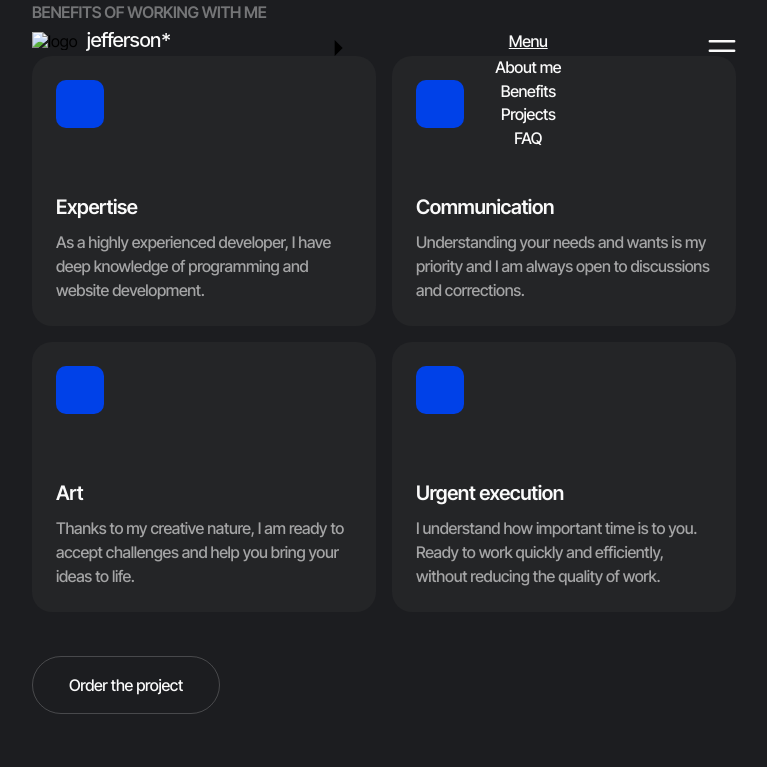
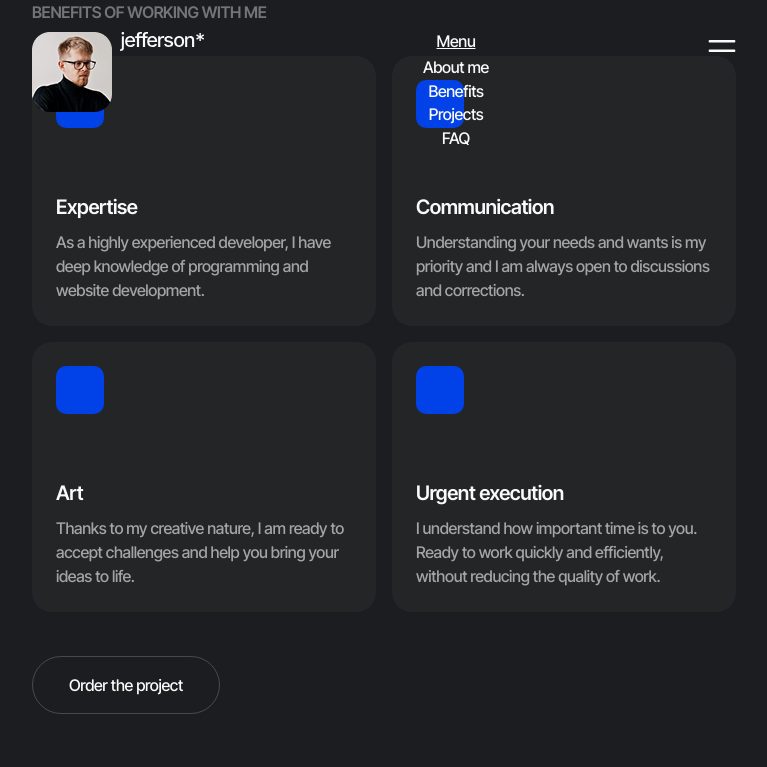
Before and after one commit to Mikhael-Yakymets/project-CodeNomads, a plain HTML site: page index.html in a window 1280 px wide. Shown: the top 767 px of the page, without its empty margins (256-1023 px from the left). Drawn offline with nearby package versions, Linux system fonts and the light colour scheme.

Commit message:
Deploying to gh-pages from @ Mikhael-Yakymets/project-CodeNomads@a1297f1cb0d1b372a9b4526a487a0b4d957af284 🚀

```diff
--- a/index.html
+++ b/index.html
@@ -23,17 +23,13 @@
     <header class="header">
   <div class="container header-container">
     <nav class="header-nav-logo">
-      <a class="header-nav-logo" href="../index.html">
-        <img src="../img/heder/jeff.png" alt="logo" />
+      <a class="header-nav-logo" href="./index.html">
+        <img src="/project-CodeNomads/assets/jeff-C5oUbibY.png" alt="logo" />
         <svg class="header-icon" width="84" height="19">
           <use href="/project-CodeNomads/assets/icons-BCYH068-.svg#icon-jefferson"></use>
         </svg>
       </a>
     </nav>
-
-    <svg class="header-icon" width="32" height="32">
-      <use href="/project-CodeNomads/assets/icons-BCYH068-.svg#icon-arrow-narrow-right"></use>
-    </svg>
 
     <!-- #region Menu -->
     <div class="header-nav-box">
```
Also changed, not shown: assets/jeff-C5oUbibY.png (added).
